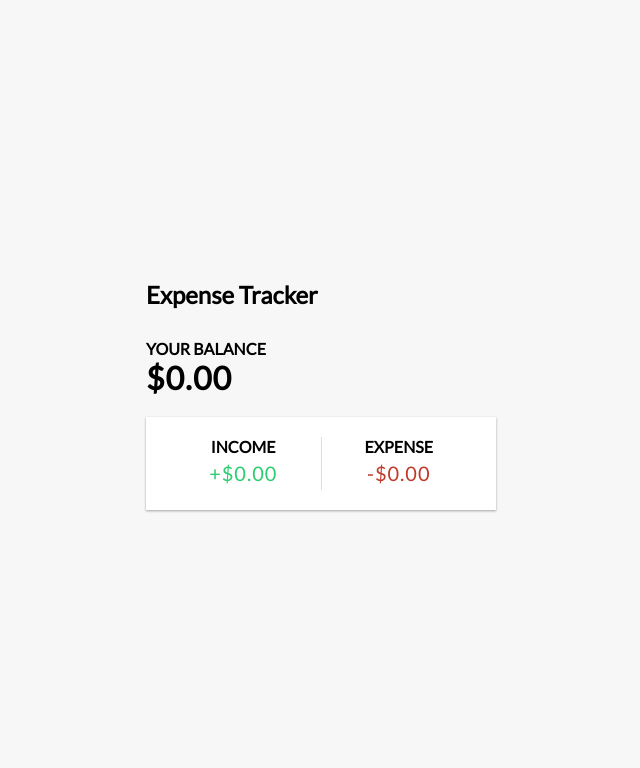
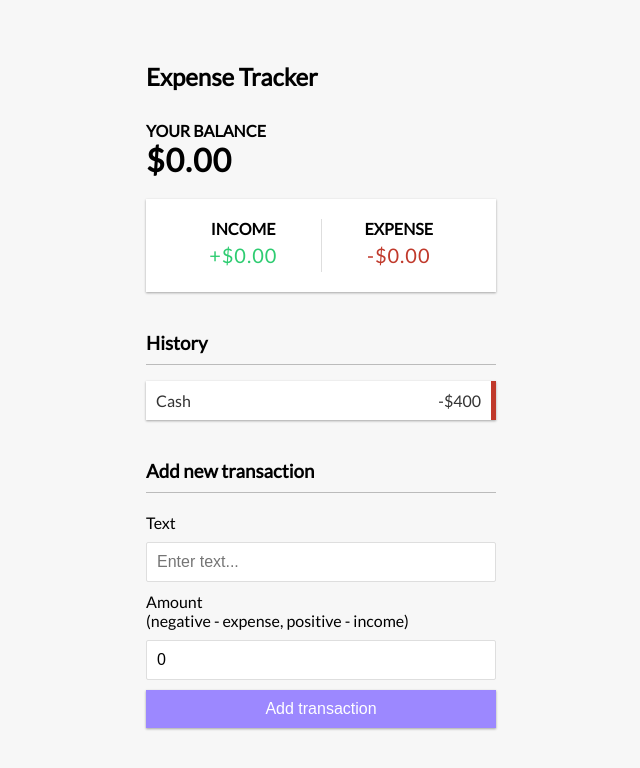
Before and after one commit to dchiev/React-Expense-Tracker, a React (Create React App) app: page / in a window 1280 px wide. Shown: the top 768 px of the page, without its empty margins (319-959 px from the left). Built offline with nearby package versions, Linux system fonts and the light colour scheme.

Commit message:
added transaction and lists components

```diff
--- a/src/App.js
+++ b/src/App.js
@@ -2,6 +2,8 @@
 import Header from "./components/Header";
 import Balance from "./components/Balance";
 import IncomeExpenses from "./components/IncomeExpenses";
+import TransactionLists from "./components/TransactionLists";
+import AddTransaction from "./components/AddTransaction";
 function App() {
   return (
     <div>
@@ -9,6 +11,8 @@
       <div className="container">
         <Balance />
         <IncomeExpenses />
+        <TransactionLists />
+        <AddTransaction />
       </div>
     </div>
   );
--- /dev/null
+++ b/src/components/AddTransaction.js
@@ -0,0 +1,40 @@
+import React, { useState } from "react";
+
+export const AddTransaction = () => {
+  const [text, setText] = useState("");
+  const [amount, setAmount] = useState(0);
+  return (
+    <>
+      {" "}
+      <h3>Add new transaction</h3>
+      <form>
+        <div className="form-control">
+          <label htmlFor="text">Text</label>
+          <input
+            type="text"
+            value={text}
+            onChange={(e) => setText(e.target.value)}
+            id="text"
+            placeholder="Enter text..."
+          />
+        </div>
+        <div className="form-control">
+          <label htmlFor="amount">
+            Amount <br />
+            (negative - expense, positive - income)
+          </label>
+          <input
+            type="number"
+            value={amount}
+            onChange={(e) => setAmount(e.target.value)}
+            id="amount"
+            placeholder="Enter amount..."
+          />
+        </div>
+        <button className="btn">Add transaction</button>
+      </form>{" "}
+    </>
+  );
+};
+
+export default AddTransaction;
--- a/src/components/IncomeExpenses.js
+++ b/src/components/IncomeExpenses.js
@@ -2,18 +2,14 @@
 
 export const IncomeExpenses = () => {
   return (
-    <div class="inc-exp-container">
+    <div className="inc-exp-container">
       <div>
         <h4>Income</h4>
-        <p id="money-plus" class="money plus">
-          +$0.00
-        </p>
+        <p className="money plus">+$0.00</p>
       </div>
       <div>
         <h4>Expense</h4>
-        <p id="money-minus" class="money minus">
-          -$0.00
-        </p>
+        <p className="money minus">-$0.00</p>
       </div>
     </div>
   );
--- /dev/null
+++ b/src/components/TransactionLists.js
@@ -0,0 +1,18 @@
+import React from "react";
+
+function TransactionLists() {
+  return (
+    <>
+      {" "}
+      <h3>History</h3>
+      <ul id="list" class="list">
+        <li class="minus">
+          Cash <span>-$400</span>
+          <button class="delete-btn">x</button>
+        </li>
+      </ul>
+    </>
+  );
+}
+
+export default TransactionLists;
```
